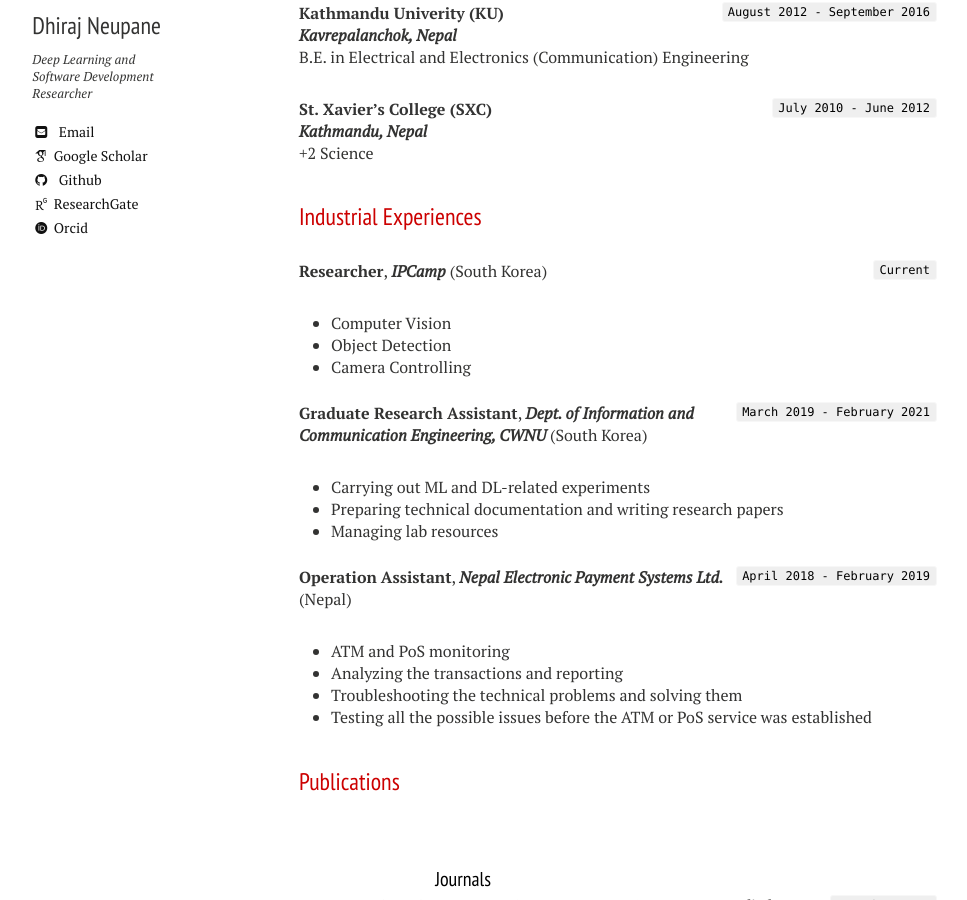
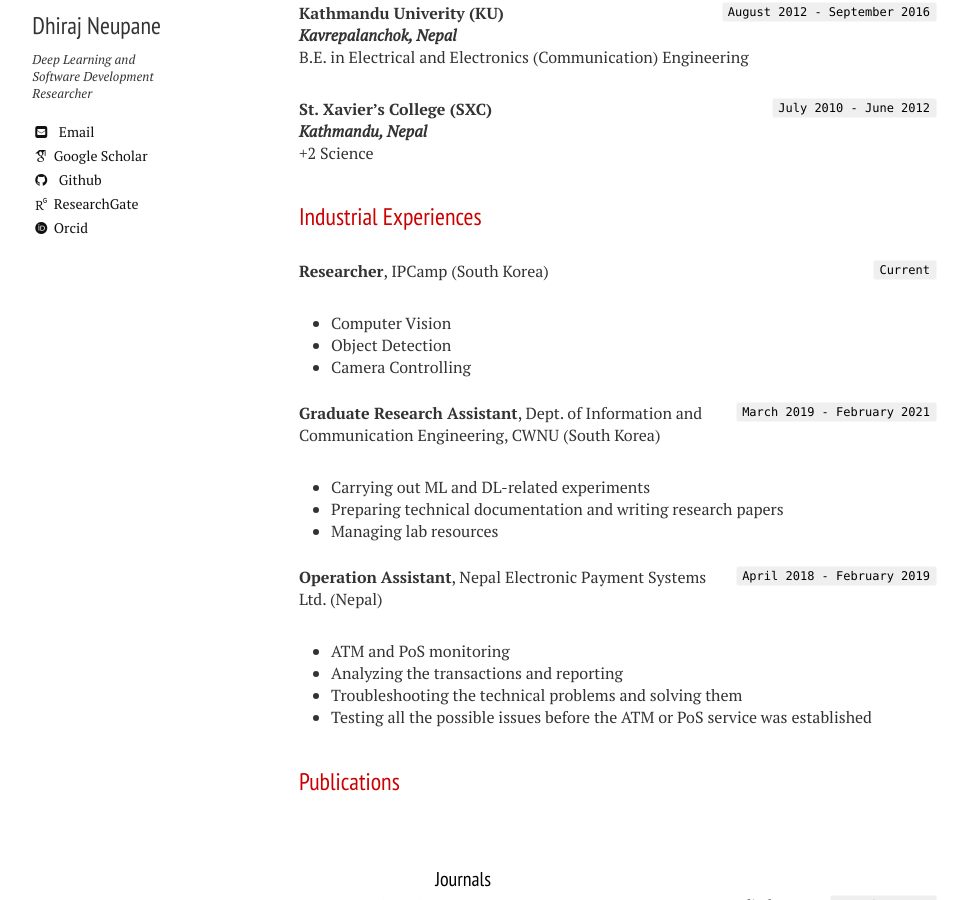
Before and after one commit to PIjarihd/dhirajneupane.github.io, a Jekyll site: the page built from cv.md, in a window 1280 px wide and 900 px high, scrolled down 347 px. Shown: the whole window, without its empty margins (21-988 px from the left). Built offline with Jekyll 4.4.1, drawn with Linux system fonts in a browser that asks for light colours; nearby versions of some CDN libraries; some web fonts are replaced.

Commit message:
Update cv.md

```diff
--- a/cv.md
+++ b/cv.md
@@ -22,19 +22,19 @@
 ## Industrial Experiences
 
 `Current`
-__Researcher__, _IPCamp_ (South Korea)
+__Researcher__, IPCamp (South Korea)
 - Computer Vision
 - Object Detection
 - Camera Controlling
 
 `March 2019 - February 2021`
-__Graduate Research Assistant__, _Dept. of Information and Communication Engineering, CWNU_ (South Korea)
+__Graduate Research Assistant__, Dept. of Information and Communication Engineering, CWNU (South Korea)
 - Carrying out ML and DL-related experiments
 - Preparing technical documentation and writing research papers
 - Managing lab resources
 
 `April 2018 - February 2019`
-__Operation Assistant__, _Nepal Electronic Payment Systems Ltd._ (Nepal)
+__Operation Assistant__, Nepal Electronic Payment Systems Ltd. (Nepal)
 - ATM and PoS monitoring
 - Analyzing the transactions and reporting
 - Troubleshooting the technical problems and solving them
```
